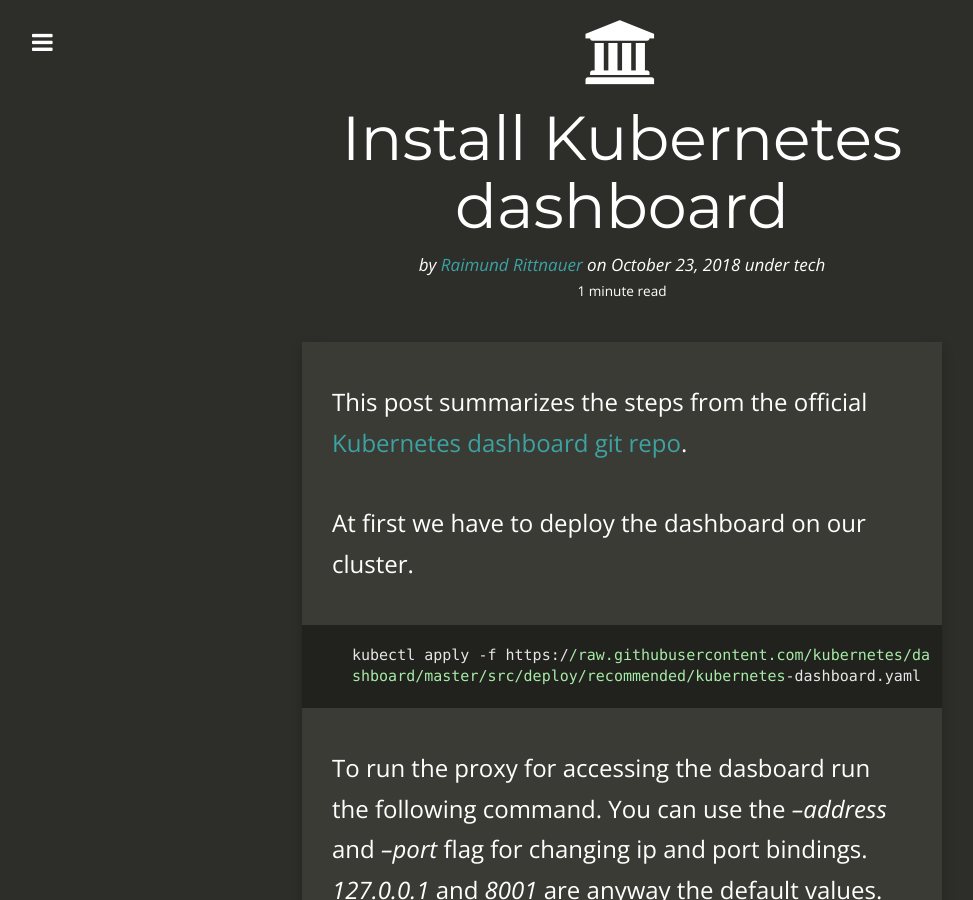
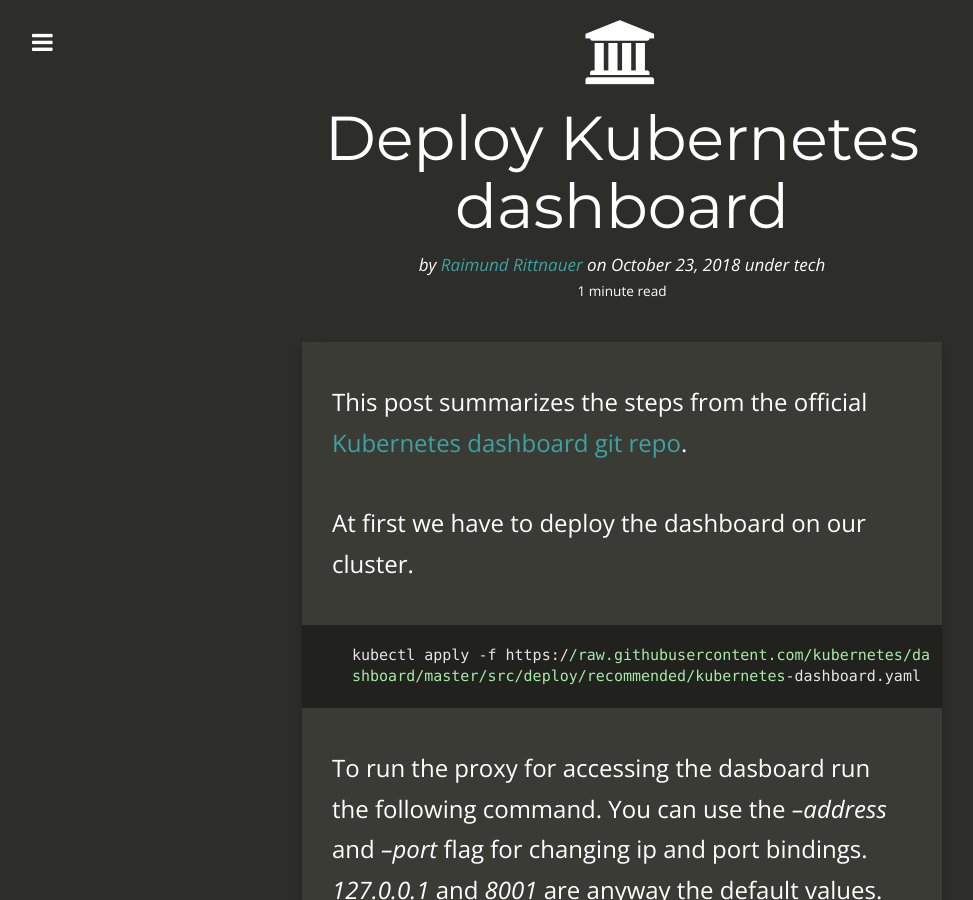
Before and after one commit to raaaimund/raaaimund.github.io, a Jekyll site: the page built from _posts/2018-10-23-deploy-kubernetes-dashboard.md, in a window 1280 px wide and 900 px high. Shown: the whole window, without its empty margins (18-991 px from the left). Built offline with Jekyll 4.4.1, drawn with Linux system fonts in a browser that asks for light colours; nearby versions of some CDN libraries; comment, search, counter and statistics services are not loaded.

```diff
--- a/_posts/2018-10-23-install-kubernetes-dashboard.md
+++ b/_posts/2018-10-23-deploy-kubernetes-dashboard.md
@@ -1,9 +1,9 @@
 ---
 layout:     post
-title:      Install Kubernetes dashboard
+title:      Deploy Kubernetes dashboard
 date:       2018-10-23 22:00:00
 author:     Raimund Rittnauer
-summary:    How to install the Kubernetes dashboard
+summary:    How to deploy the Kubernetes dashboard
 categories: tech
 thumbnail:  university
 tags:
```
Also changed, not shown: _posts/2018-10-23-create-single-node-k8s-cluster.md (+2 -1 lines).
